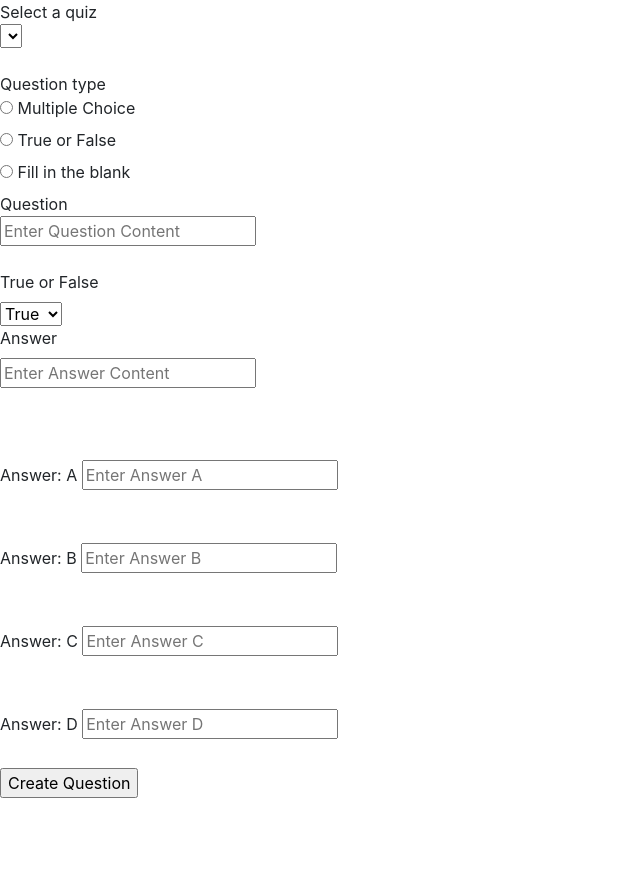
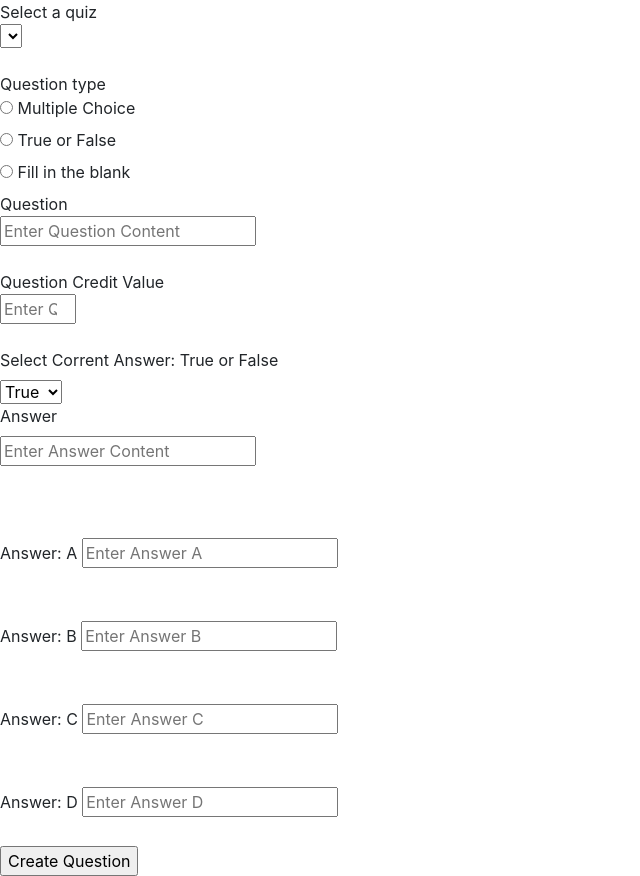
Before and after one commit to ProgrammingConfusion/SecureU, a PHP site: page /SecureU/add_questions_to_quizzes.php in a window 1280 px wide. Shown: the whole page, without its empty margins (0-640 px from the left). Before the commit the page ends 798 px from the top, so only its background shows below. Run offline with PHP 8.4, Linux system fonts and the light colour scheme; a user stored in the database is signed in; data comes from the database, SQL or seed files in the repository; lists and menus that the app fills with data are empty.

Commit message:
added credit value to add questions page

```diff
--- a/add_questions_to_quizzes.php
+++ b/add_questions_to_quizzes.php
@@ -17,6 +17,7 @@ if (isset($_POST["add_questions"])) {
     $quiz_id = mysqli_real_escape_string($conn, trim($_POST["quiz_id"]));
     $question_content = mysqli_real_escape_string($conn, trim($_POST["question_content"]));
     $answer_content = mysqli_real_escape_string($conn, trim($_POST["answer_content"]));
+    $question_credits = mysqli_real_escape_string($conn, trim($_POST["question_credits"]));
     $question_type = mysqli_real_escape_string($conn, trim($_POST["question_type"]));
     $answer_a = mysqli_real_escape_string($conn, trim($_POST["answer_a"]));
     $answer_b = mysqli_real_escape_string($conn, trim($_POST["answer_b"]));
@@ -31,8 +32,8 @@ if (isset($_POST["add_questions"])) {
     //query to add questions to database
 
 
-    $sql = "INSERT INTO `questions` (`question_id`, `question_type`, `question_content`, `answer_content`, `answer_a`, `answer_b`, `answer_c`, `answer_d`, `user_id`)
-    VALUES (NULL, '$question_type', '$question_content', '$answer_content', '$answer_a', '$answer_b', '$answer_c', '$answer_d', '$user_id');";
+    $sql = "INSERT INTO `questions` (`question_id`, `question_type`, `question_content`, `question_credits`, `answer_content`, `answer_a`, `answer_b`, `answer_c`, `answer_d`, `user_id`)
+    VALUES (NULL, '$question_type', '$question_content', '$question_credits', '$answer_content', '$answer_a', '$answer_b', '$answer_c', '$answer_d', '$user_id');";
 
 
 
@@ -129,8 +130,12 @@ include "header.php";
         <input type="text" name="question_content" placeholder="Enter Question Content"> <br>
         <br>
 
+        Question Credit Value<br>
+        <input type="number" min="1" max="3" name="question_credits" placeholder="Enter Question Credit Value"> <br>
+        <br>
+
         <div id="answer_true_or_false">
-            <label for="answer_true_or_false">True or False</label><br>
+            <label for="answer_true_or_false">Select Corrent Answer: True or False</label><br>
             <select name="answer_content">
                 <option value="True">True</option>
                 <option value="False">False</option>
```
